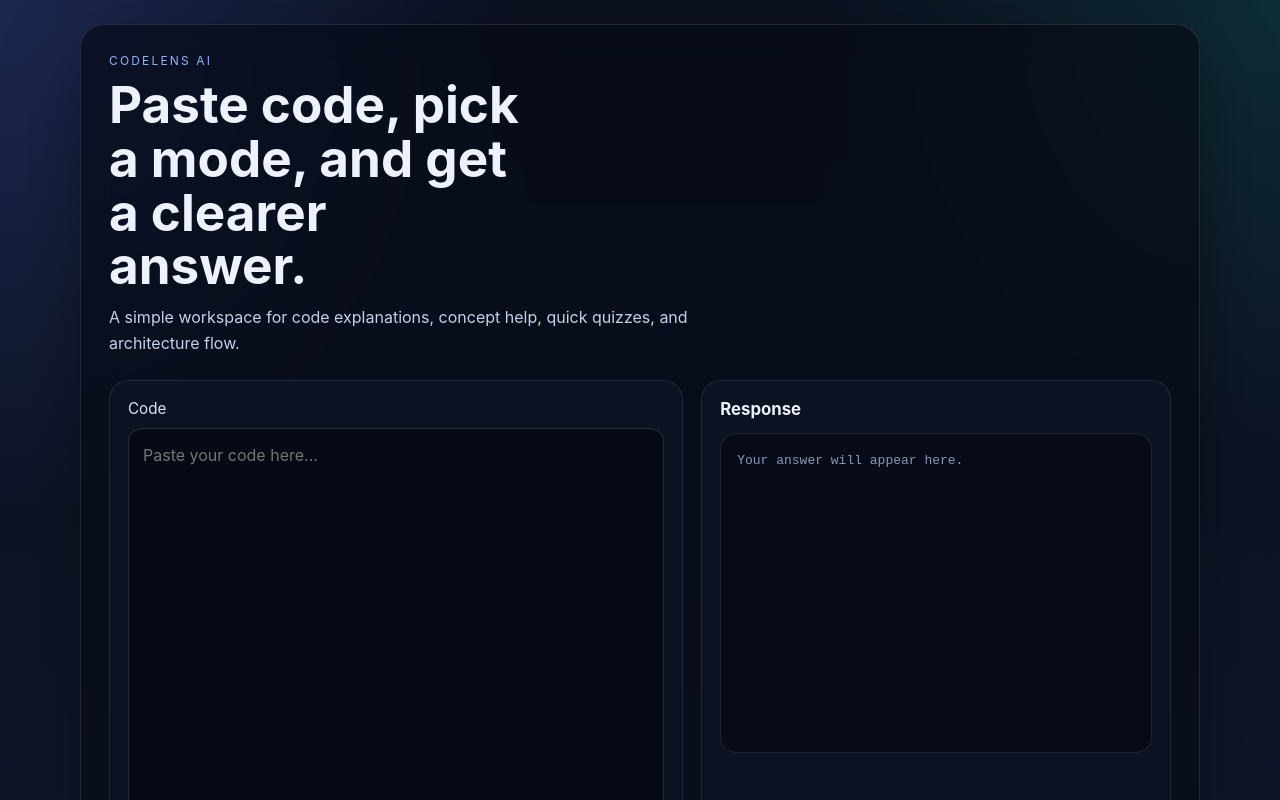
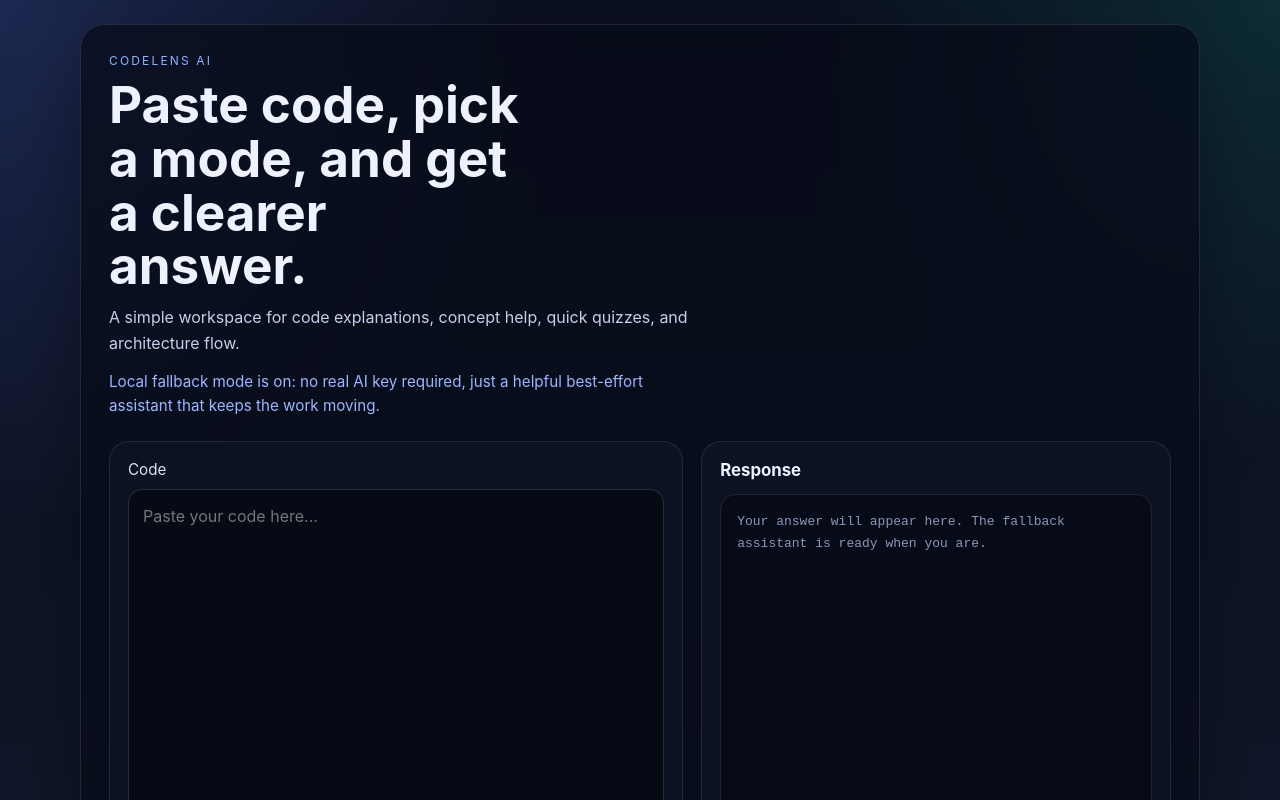
Before and after one commit to tehreemAsif63/CodeLensAI, a React (Vite) app in the folder frontend/: page / in a window 1280 px wide. Shown: the top 800 px of the page. Built offline with nearby package versions, Linux system fonts and the light colour scheme.

Commit message:
imporved ui and made it funny

```diff
--- a/frontend/src/App.css
+++ b/frontend/src/App.css
@@ -89,6 +89,14 @@
   max-width: 62ch;
   color: #c6d0ea;
   line-height: 1.6;
+}
+
+.fallback-note {
+  margin: 14px 0 0;
+  max-width: 62ch;
+  color: #9eb6ff;
+  line-height: 1.55;
+  font-size: 0.95rem;
 }
 
 .content-grid {
--- a/frontend/src/App.tsx
+++ b/frontend/src/App.tsx
@@ -14,7 +14,9 @@
 
   async function handleSubmit() {
     if (!code.trim()) {
-      setErrorText("Paste some code first so I can analyze it.");
+      setErrorText(
+        "Paste some code first so the fallback assistant has something useful to work with.",
+      );
       setResponseText("");
       return;
     }
@@ -33,7 +35,7 @@
       if (!res.ok) {
         const message = await res.text();
         throw new Error(
-          message || "Something went wrong while analyzing the code.",
+          message || "The assistant hit a snag. Please try again in a moment.",
         );
       }
 
@@ -43,7 +45,7 @@
       setErrorText(
         error instanceof Error
           ? error.message
-          : "Could not reach the backend. Please try again.",
+          : "Could not reach the backend. The fallback assistant is still here when it comes back.",
       );
     } finally {
       setLoading(false);
@@ -59,6 +61,10 @@
           <p className="hero-copy">
             A simple workspace for code explanations, concept help, quick
             quizzes, and architecture flow.
+          </p>
+          <p className="fallback-note">
+            Local fallback mode is on: no real AI key required, just a helpful
+            best-effort assistant that keeps the work moving.
           </p>
         </section>
 
@@ -104,7 +110,10 @@
             </div>
 
             {loading ? (
-              <p className="status loading">Working on it...</p>
+              <p className="status loading">
+                Working on it... the local assistant is putting together a
+                best-effort answer.
+              </p>
             ) : null}
             {errorText ? <p className="status error">{errorText}</p> : null}
           </form>
@@ -116,7 +125,8 @@
             <pre
               className={responseText ? "response-text" : "response-text empty"}
             >
-              {responseText || "Your answer will appear here."}
+              {responseText ||
+                "Your answer will appear here. The fallback assistant is ready when you are."}
             </pre>
           </section>
         </div>
```
